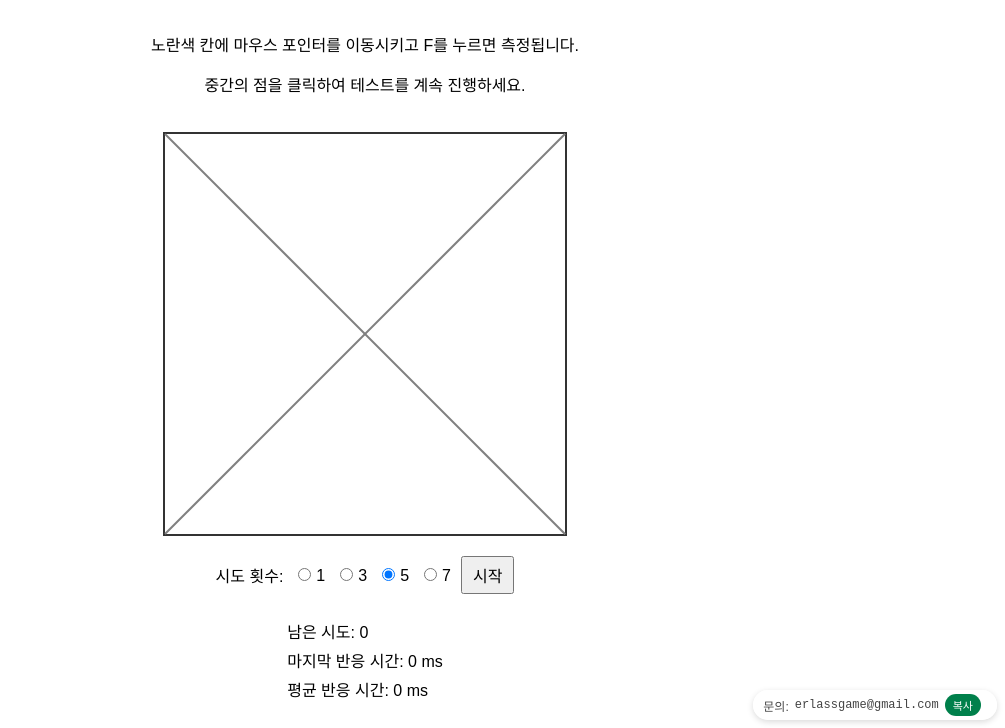
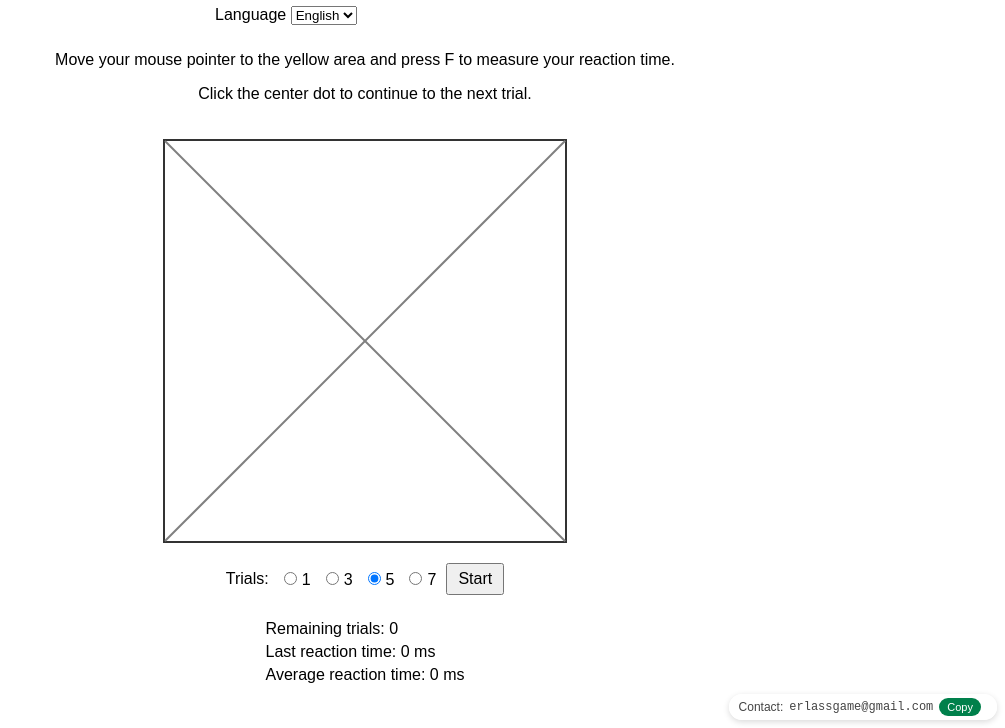
Before and after one commit to erlas6/flash-reaction-test, a plain HTML site: page index.html in a window 1280 px wide. Shown: the part 72-800 px from the top of the page, without its empty margins (275-1280 px from the left). Drawn offline with Linux system fonts and the light colour scheme.

Commit message:
Add English language support and language selector
Updated the HTML file to support English language and added language selection feature.

```diff
--- a/index.html
+++ b/index.html
@@ -1,24 +1,23 @@
 <!DOCTYPE html>
-<html lang="ko">
+<html lang="en">
 <head>
   <meta charset="UTF-8" />
   <meta http-equiv="X-UA-Compatible" content="IE=edge" />
   <meta name="viewport" content="width=device-width, initial-scale=1.0" />
 
-
   <!-- ★ 구글 애드센스 스크립트 추가 -->
   <script async src="https://pagead2.googlesyndication.com/pagead/js/adsbygoogle.js?client=ca-pub-4874823891556480"
-     crossorigin="anonymous"></script>
+    crossorigin="anonymous"></script>
 
-  <title>Flash Reaction Test | 반응 속도 테스트</title>
+  <title>Flash Reaction Test | Reaction Speed Test</title>
 
   <!-- 기본 SEO -->
-  <meta name="description" content="네 방향 중 랜덤으로 켜지는 노란색 영역에 마우스를 두고 F 키를 눌러 반응 속도를 ms 단위로 측정하는 Flash Reaction Test입니다." />
-  <meta name="keywords" content="반응속도, 반응 속도 테스트, reaction time test, 플래시 반응, 게임, 집중력" />
+  <meta name="description" content="Move your mouse to the yellow area and press F to measure your reaction time in milliseconds." />
+  <meta name="keywords" content="reaction speed, reaction time test, flash reaction, game, focus" />
 
   <!-- Open Graph -->
-  <meta property="og:title" content="Flash Reaction Test | 반응 속도 테스트" />
-  <meta property="og:description" content="노란색 칸에 마우스를 올리고 F 키를 눌러 당신의 반응 속도를 측정해 보세요." />
+  <meta property="og:title" content="Flash Reaction Test | Reaction Speed Test" />
+  <meta property="og:description" content="Move your mouse to the yellow area and press F to measure your reaction speed." />
   <meta property="og:type" content="website" />
   <meta property="og:url" content="https://erlas6.github.io/flash-reaction-test/" />
   <link rel="canonical" href="https://erlas6.github.io/flash-reaction-test/" />
@@ -26,11 +25,25 @@
   <link rel="stylesheet" href="style.css" />
 </head>
 <body>
-  <h1>Flash Reaction Test</h1>
+  <!-- 상단 제목 + 언어 선택 -->
+  <div id="topBar">
+    <h1 data-i18n="title">Flash Reaction Test</h1>
+    <div id="langSwitcher">
+      <label for="langSelect" data-i18n="languageLabel">Language</label>
+      <select id="langSelect">
+        <option value="en" selected>English</option>
+        <option value="ko">한국어</option>
+      </select>
+    </div>
+  </div>
 
   <div id="instructions">
-    <p>노란색 칸에 마우스 포인터를 이동시키고 F를 누르면 측정됩니다.</p>
-    <p>중간의 점을 클릭하여 테스트를 계속 진행하세요.</p>
+    <p data-i18n="instruction1">
+      Move your mouse pointer to the yellow area and press F to measure your reaction time.
+    </p>
+    <p data-i18n="instruction2">
+      Click the center dot to continue to the next trial.
+    </p>
   </div>
 
   <div id="gameArea">
@@ -42,33 +55,46 @@
   </div>
 
   <div id="controls">
-    <span>시도 횟수:</span>
+    <span data-i18n="trialsLabel">Trials:</span>
     <label><input type="radio" name="trials" value="1" />1</label>
     <label><input type="radio" name="trials" value="3" />3</label>
     <label><input type="radio" name="trials" value="5" checked />5</label>
     <label><input type="radio" name="trials" value="7" />7</label>
-    <button id="startBtn">시작</button>
+    <button id="startBtn" data-i18n="startButton">Start</button>
   </div>
 
   <div id="info">
-    <p>남은 시도: <span id="remaining">0</span></p>
-    <p>마지막 반응 시간: <span id="reactionTime">0</span> ms</p>
-    <p>평균 반응 시간: <span id="averageTime">0</span> ms</p>
+    <p>
+      <span data-i18n="remainingLabel">Remaining trials:</span>
+      <span id="remaining">0</span>
+    </p>
+    <p>
+      <span data-i18n="lastTimeLabel">Last reaction time:</span>
+      <span id="reactionTime">0</span> ms
+    </p>
+    <p>
+      <span data-i18n="avgTimeLabel">Average reaction time:</span>
+      <span id="averageTime">0</span> ms
+    </p>
   </div>
 
   <!-- 결과 화면 -->
   <div id="resultScreen">
-    <h1>평균 반응 시간: <span id="bigAvgTime">0</span> ms</h1>
+    <h1>
+      <span data-i18n="resultAvgLabel">Average reaction time:</span>
+      <span id="bigAvgTime">0</span> ms
+    </h1>
     <div id="funResult"></div>
     <ul id="timesList"></ul>
     <canvas id="chart" width="400" height="200"></canvas>
-    <button id="retryBtn">다시하기</button>
+    <button id="retryBtn" data-i18n="retryButton">Retry</button>
   </div>
 
-    <!-- 연락처 표시 바 -->
+  <!-- 연락처 표시 바 -->
   <div id="contactBar">
-    문의: <span id="contactEmail">erlassgame@gmail.com</span>
-    <button id="copyEmailBtn">복사</button>
+    <span data-i18n="contactLabel">Contact:</span>
+    <span id="contactEmail">erlassgame@gmail.com</span>
+    <button id="copyEmailBtn" data-i18n="copyEmail">Copy</button>
     <span id="copyEmailMsg"></span>
   </div>
 
```
